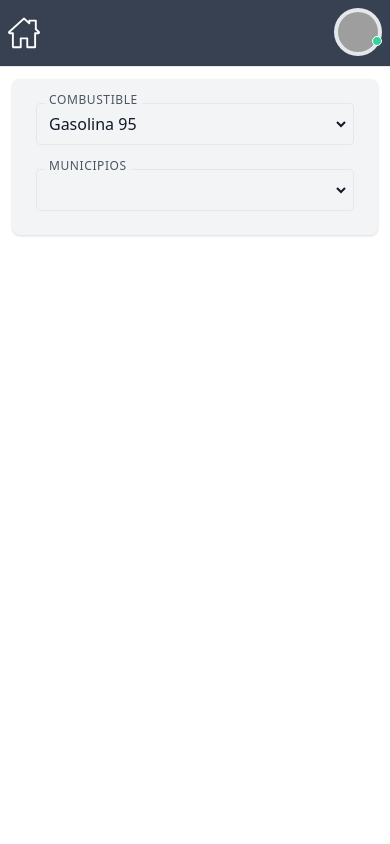
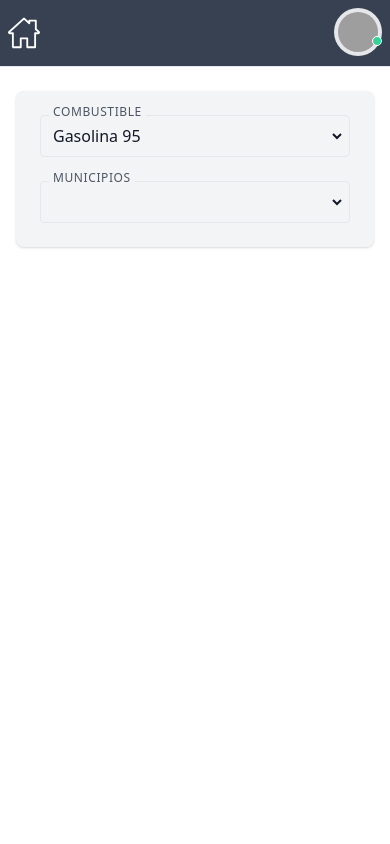
Before and after one commit to nacachiri/ProyectoIntegrado, a PHP site: page / in a window 390 px wide. Run offline with PHP 8.4, Linux system fonts and the light colour scheme; the visitor is signed in with stand-in values (Sample User, id 1); lists and menus that the app fills with data are empty; some libraries are stand-ins or nearby versions; grey boxes are pictures that could not be loaded.

Commit message:
Cambio Responsive

```diff
--- a/public/index.php
+++ b/public/index.php
@@ -22,8 +22,8 @@
 </head>
 <body>
   <div>
-    <div class="flex h-screen bg-white overflow-auto" x-data="setup()" x-init="$refs.loading.classList.add('hidden')">
-        <div class="flex flex-col flex-1 h-full overflow-auto">
+    <div class="flex h-screen bg-white" x-data="setup()" x-init="$refs.loading.classList.add('hidden')">
+        <div class="flex flex-col flex-1 h-full">
         <!-- Navbar -->
         <header class="flex-shrink-0 border-b bg-gray-700">
           <div class="flex items-center justify-between p-2">
@@ -68,8 +68,8 @@
             </div>
           </div>
         </header>
-        <div class="flex w-full m-3">
-          <div class="bg-gray-100 shadow rounded-lg p-6 mx-auto w-full  mr-6">
+        <div class="flex w-full">
+          <div class="bg-gray-100 shadow rounded-lg p-6 mx-auto w-full mr-4 ml-4 m-6">
             <div class="grid lg:grid-cols-2 gap-6">
               <div class="border focus-within:border-gray-500 focus-within:text-gray-500 transition-all duration-500 relative rounded p-1">
                 <div class="-mt-4 absolute tracking-wider px-1 uppercase text-xs">
--- a/public/js/index.js
+++ b/public/js/index.js
@@ -91,7 +91,7 @@
             }
 
             let divCarta = document.createElement('div');
-            divCarta.className = 'max-w-sm py-4 px-3';
+            divCarta.className = 'mx-auto max-w-sm py-4 px-3';
 
             let divCartaCentrado = document.createElement('div');
             divCartaCentrado.className = 'bg-gray-100 shadow-xl rounded-lg overflow-hidden h-auto';
```
